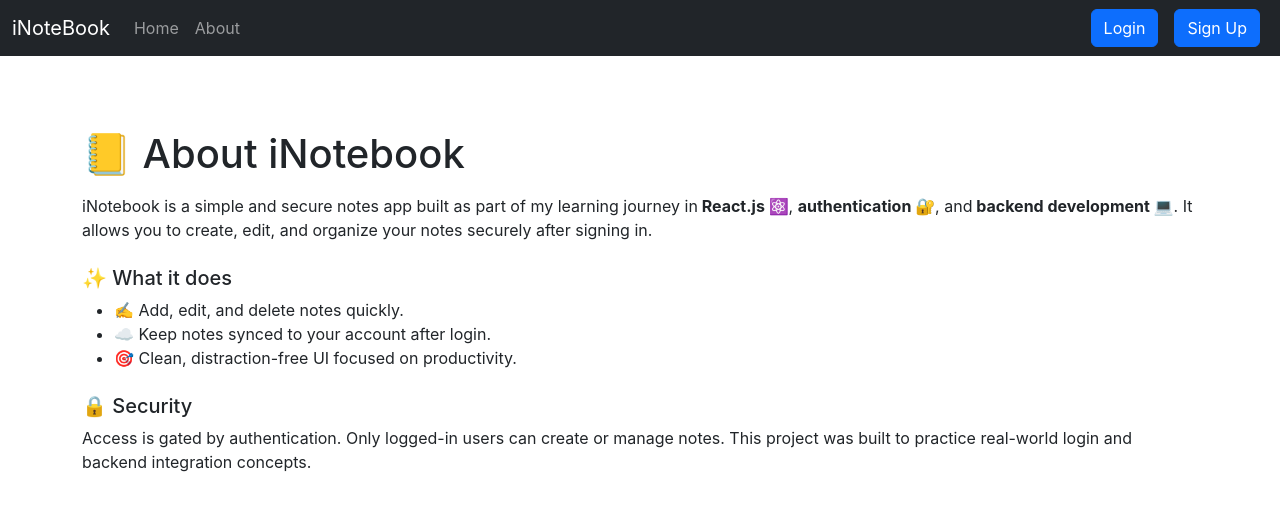
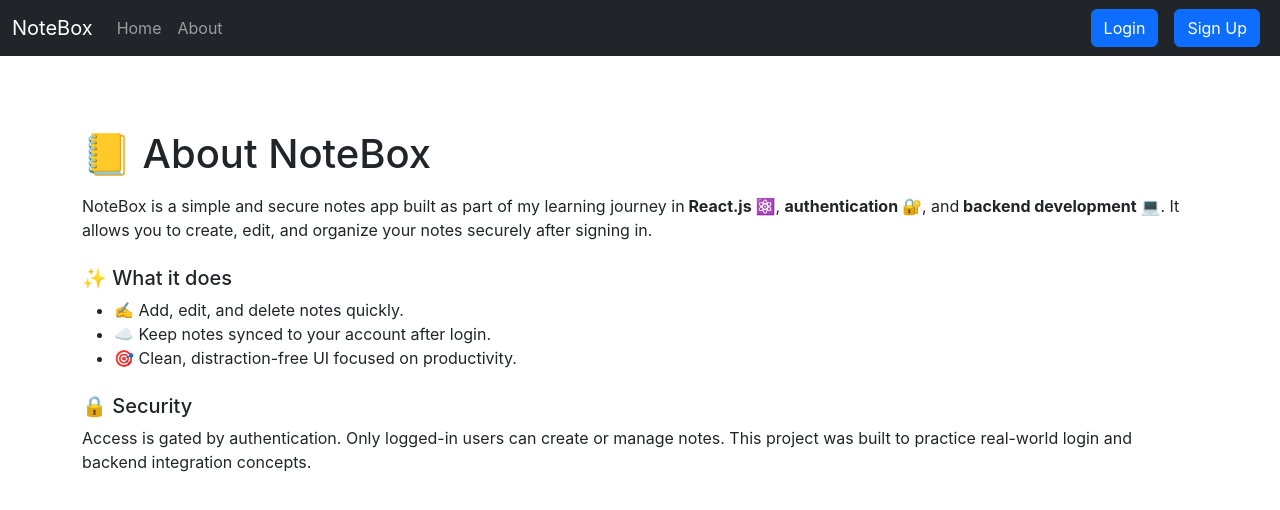
Before and after one commit to codingbent/NoteBox, a React (Create React App) app: page /about in a window 1280 px wide. Shown: the top 510 px of the page. Built offline with nearby package versions, Linux system fonts and the light colour scheme; the HTML template or start-up script is replaced by a standard one.

Commit message:
providing name

```diff
--- a/src/components/About.js
+++ b/src/components/About.js
@@ -3,10 +3,10 @@ const About = () => {
         <div>
             <section class="container py-4" aria-labelledby="about-title">
                 <h1 id="about-title" class="mb-3">
-                    📒 About iNotebook
+                    📒 About NoteBox
                 </h1>
                 <p>
-                    iNotebook is a simple and secure notes app built as part of
+                    NoteBox is a simple and secure notes app built as part of
                     my learning journey in
                     <strong> React.js ⚛️</strong>,{" "}
                     <strong>authentication 🔐</strong>, and
--- a/src/components/Navbar.js
+++ b/src/components/Navbar.js
@@ -12,7 +12,7 @@ const Navbar = (props) => {
         <nav className="navbar navbar-expand-lg navbar-dark bg-dark">
             <div className="container-fluid">
                 <Link className="navbar-brand" to="/">
-                    iNoteBook
+                    NoteBox
                 </Link>
                 <button
                     className="navbar-toggler"
```
